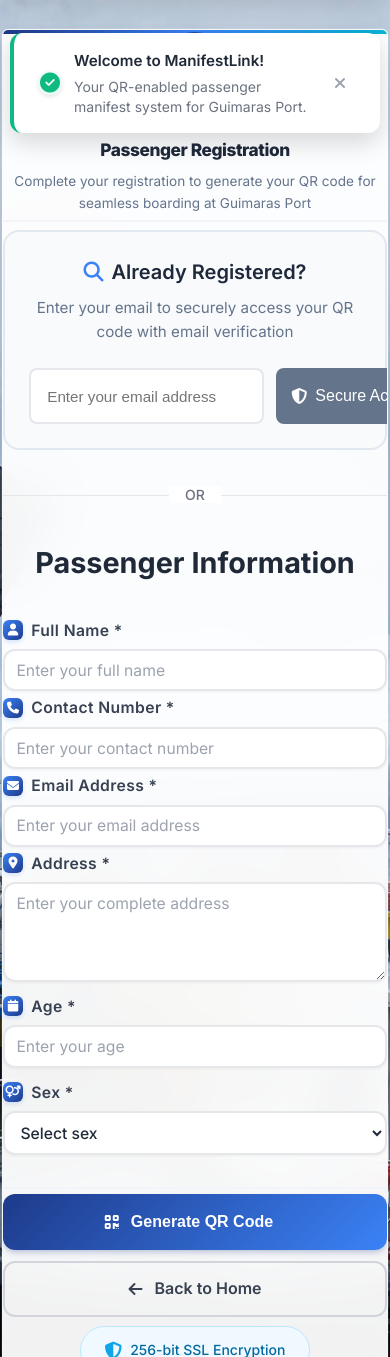
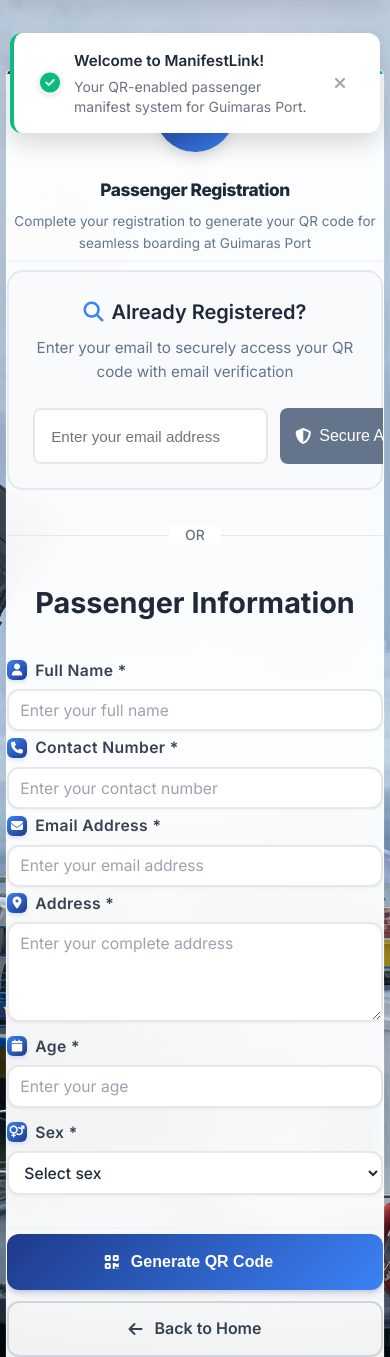
Before and after one commit to tochides/manifestlink_real, a PHP site: page /register.php in a window 390 px wide. Shown: the part 67-1424 px from the top of the page. Run offline with PHP 8.4, Linux system fonts and the light colour scheme.

Commit message:
Update register.php

```diff
--- a/register.php
+++ b/register.php
@@ -692,10 +692,10 @@ if (isset($_GET['email']) && !empty($_GET['email'])) {
         /* Responsive Design */
         @media (max-width: 768px) {
             .registration-card {
-                margin: 6rem auto 0 auto !important;
+                margin: 8.5rem auto 0 auto !important;
                 padding: 0.3rem 0.1rem !important;
                 border-radius: 8px !important;
-                max-width: 800px !important;
+                max-width: clamp(340px, 95vw, 600px) !important;
                 width: 98vw !important;
             }
             .registration-header {
@@ -764,9 +764,9 @@ if (isset($_GET['email']) && !empty($_GET['email'])) {
         @media (max-width: 480px) {
             .registration-card {
                 padding: 0.1rem 0.02rem !important;
-                margin: 6rem 0 0 0 !important;
+                margin: 8.5rem 0 0 0 !important;
                 border-radius: 6px !important;
-                max-width: 800px !important;
+                max-width: clamp(260px, 97vw, 420px) !important;
                 width: 99vw !important;
             }
             .registration-header {
```
